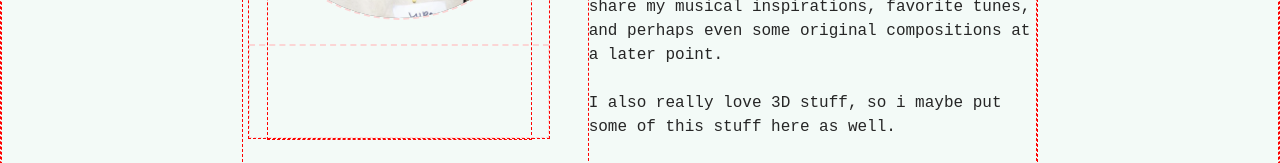
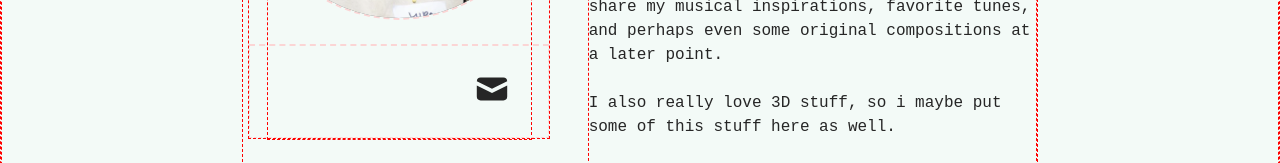
Before and after one commit to mirosteiger/mirosteiger.github.io, a React (Vite) app: page / in a window 1280 px wide. Shown: the part 529-692 px from the top of the page. Built offline with nearby package versions, Linux system fonts and the light colour scheme; some icons are missing.

Commit message:
Update SocialLinks.jsx

```diff
--- a/src/components/UI/SocialLinks.jsx
+++ b/src/components/UI/SocialLinks.jsx
@@ -1,4 +1,6 @@
 import { FaGithub, FaLinkedin, FaSpotify, FaSquareXing } from 'react-icons/fa6';
+import { HiMail } from 'react-icons/hi';
+import { GrMail } from 'react-icons/gr';
 
 export const SocialLinks = ({ nav }) => {
 	return (
@@ -27,6 +29,9 @@ export const SocialLinks = ({ nav }) => {
 			>
 				<FaSpotify size={35} />
 			</a>
+			<a href="mailto:miro.steiger@outlook.de" target="_blank">
+				<HiMail size={38} />
+			</a>
 		</div>
 	);
 };
```
